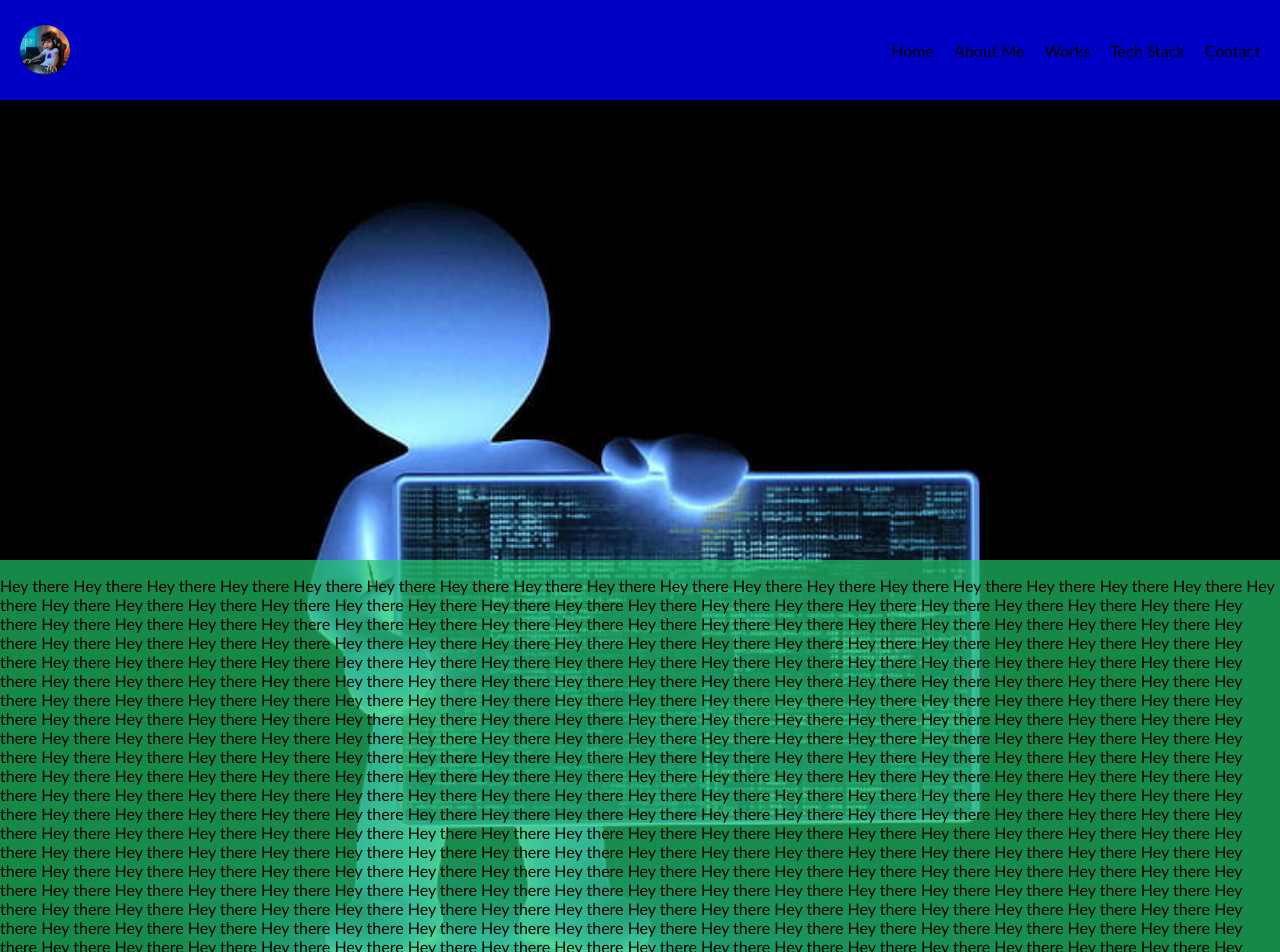
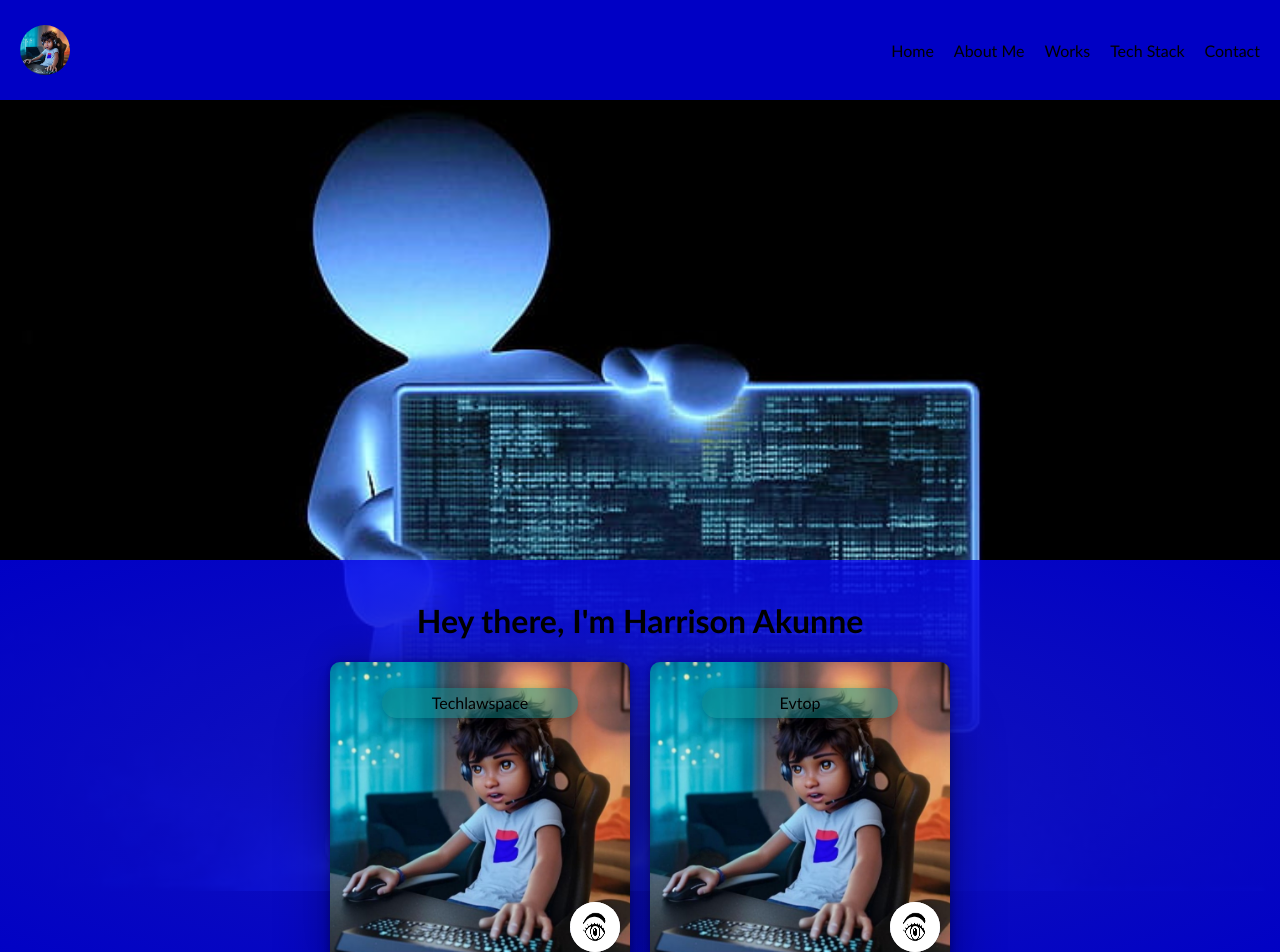
Before and after one commit to Harry654/portfolio, a Next.js app: page / in a window 1280 px wide. Shown: the top 952 px of the page. Built offline with nearby package versions, Linux system fonts and the light colour scheme.

Commit message:
feat: started working on the works page

```diff
--- a/components/WelcomeModal.jsx
+++ b/components/WelcomeModal.jsx
@@ -10,8 +10,9 @@ function WelcomeModal() {
         alignItems: 'center',
         justifyContent: 'center',
         backgroundColor: 'rgb(31, 19, 19)',
-        position: 'absolute',
-        opacity: 1
+        position: 'fixed',
+        opacity: 1,
+        zIndex: 5
     });
     // const modalOpacity = modalStyles.opacity;
     let interval = setInterval(() => {
--- /dev/null
+++ b/components/Works.jsx
@@ -0,0 +1,26 @@
+import Image from 'next/image';
+import React from 'react';
+import styles from '../styles/Home.module.css';
+import eye from '../assets/eye.png';
+import works from './works.json';
+
+function Works() {
+  return (
+    <div className={styles.works}>
+      {
+        works.map((work) => (
+          <div className={styles.work}>
+            <p className={styles.workTitle}>{work.title}</p>
+
+            <div className={styles.visitDiv}>
+              <a href={work.site_url} target='blank' className={styles.site_url}>{work.site_url}</a>
+              <Image src={eye} className={styles.visit} />
+            </div>
+          </div>
+        ))
+      }
+    </div>
+  )
+}
+
+export default Works;
--- a/components/works.json
+++ b/components/works.json
@@ -1,9 +1,18 @@
 [
     {
-        "title": "Mealverse",
-        "start_date": "November",
-        "end_date": "December",
-        "site_url": "https://site.com",
-        "github_url": "https://github.com/repo"
+        "title": "Techlawspace",
+        "start_date": "June 2022",
+        "end_date": "on-going",
+        "image_url": "background2.jpg",
+        "site_url": "https://techlawspace.netlify.app",
+        "github_url": "https://github.com/harry654/techlawspace"
+    },
+    {
+        "title": "Evtop",
+        "start_date": "September 2022",
+        "end_date": "on-going",
+        "image_url": "background.jpg",
+        "site_url": "https://evtop.org",
+        "github_url": "https://github.com/silent-project/jelly-frontend"
     }
 ]
--- a/pages/index.js
+++ b/pages/index.js
@@ -1,8 +1,9 @@
 import Head from 'next/head'
 import NavBar from '../components/NavBar';
 import WelcomeModal from '../components/WelcomeModal';
+import Works from '../components/Works';
 import styles from '../styles/Home.module.css'
-
+import { Slide } from 'react-awesome-reveal';
 
 export default function Home() {
   return (
@@ -17,7 +18,14 @@ export default function Home() {
       <main className={`${styles.main} ${styles.background}`}>
 
         <div className={styles.content}>
-          <p style={{ color: 'black' }}>{'Hey there '.repeat(500)}</p>
+          <div className={styles.about}>
+            <Slide direction='left'>
+              <h1>Hey there, I'm Harrison Akunne</h1>
+            </Slide>
+          </div>
+
+          <Works />
+
         </div>
       </main>
 
--- a/styles/Home.module.css
+++ b/styles/Home.module.css
@@ -142,5 +142,94 @@
 .content{
   width: 100%;
   margin-top: 70vh;
-  background-color: rgba(33, 199, 107, 0.692);
+  background: #1517BA;
+  background: -webkit-radial-gradient(center, #1517BA, rgba(0, 0, 255, 0.774));
+  background: -moz-radial-gradient(center, #1517BA, rgba(0, 0, 255, 0.774));
+  background: radial-gradient(ellipse at center, #1517BA, rgba(0, 0, 255, 0.774));
+  padding: 20px;
 }
+.about{
+  width: 100%;
+  display: flex;
+  justify-content: center;
+  align-items: center;
+  /* background-color: red; */
+}
+.works{
+  width: 100%;
+  display: flex;
+  flex-wrap: wrap;
+  justify-content: center;
+  gap: 20px;
+}
+.work{
+  width: 300px;
+  height: 300px;
+  padding: 10px;
+  border-radius: 10px;
+  box-shadow: rgba(0, 0, 0, 0.25) 0px 54px 55px, rgba(0, 0, 0, 0.12) 0px -12px 30px, rgba(0, 0, 0, 0.12) 0px 4px 6px, rgba(0, 0, 0, 0.17) 0px 12px 13px, rgba(0, 0, 0, 0.09) 0px -3px 5px;
+  background: url('../assets/background2.jpg');
+  background-size: cover;
+  background-repeat: no-repeat;
+  background-position: center center;
+  display: flex;
+  flex-direction: column;
+  align-items: center;
+  justify-content: center;
+  transition: .3s ease;
+  cursor: pointer;
+}
+.work:hover{
+  transform: scale(1.1);
+}
+
+.workTitle{
+  width: 70%;
+  height: 30px;
+  text-align: center;
+  display: flex;
+  align-items: center;
+  justify-content: center;
+  border-radius: 20px;
+  box-shadow: rgba(0, 0, 0, 0.25) 0px 54px 55px, rgba(0, 0, 0, 0.12) 0px -12px 30px, rgba(0, 0, 0, 0.12) 0px 4px 6px, rgba(0, 0, 0, 0.17) 0px 12px 13px, rgba(0, 0, 0, 0.09) 0px -3px 5px;
+  background-color: rgba(16, 122, 122, 0.541);
+  transition: .3s ease;
+  cursor: pointer;
+}
+.workTitle:hover{
+  transform: scale(1.1);
+}
+.visitDiv{
+  width: 50px;
+  height: 50px;
+  display: flex;
+  align-items: center;
+  flex-direction: row-reverse;
+  border-radius: 50px;
+  margin-top: auto;
+  margin-left: auto;
+  background-color: white;
+  transition: .3s ease;
+  overflow: hidden;
+}
+.visitDiv:hover{
+  width: 100%;
+}
+.visitDiv:hover .site_url{
+  display: block;
+}
+.visit{
+  width: 50px;
+  height: 50px;
+  border-radius: 50px;
+  margin-left: auto;
+  position: absolute;
+}
+.site_url{
+  transition: .3s ease;
+  font-size: small;
+  margin-left: auto;
+  margin-right: auto;
+  color: #6062c0;
+  font-weight: bold;
+}
--- a/styles/NavBar.module.css
+++ b/styles/NavBar.module.css
@@ -8,6 +8,7 @@
     gap: 20px;
     padding: 20px;
     position: fixed;
+    z-index: 2;
 }
 .navItems{
     cursor: pointer;
```
Also changed, not shown: assets/eye.png (added).
